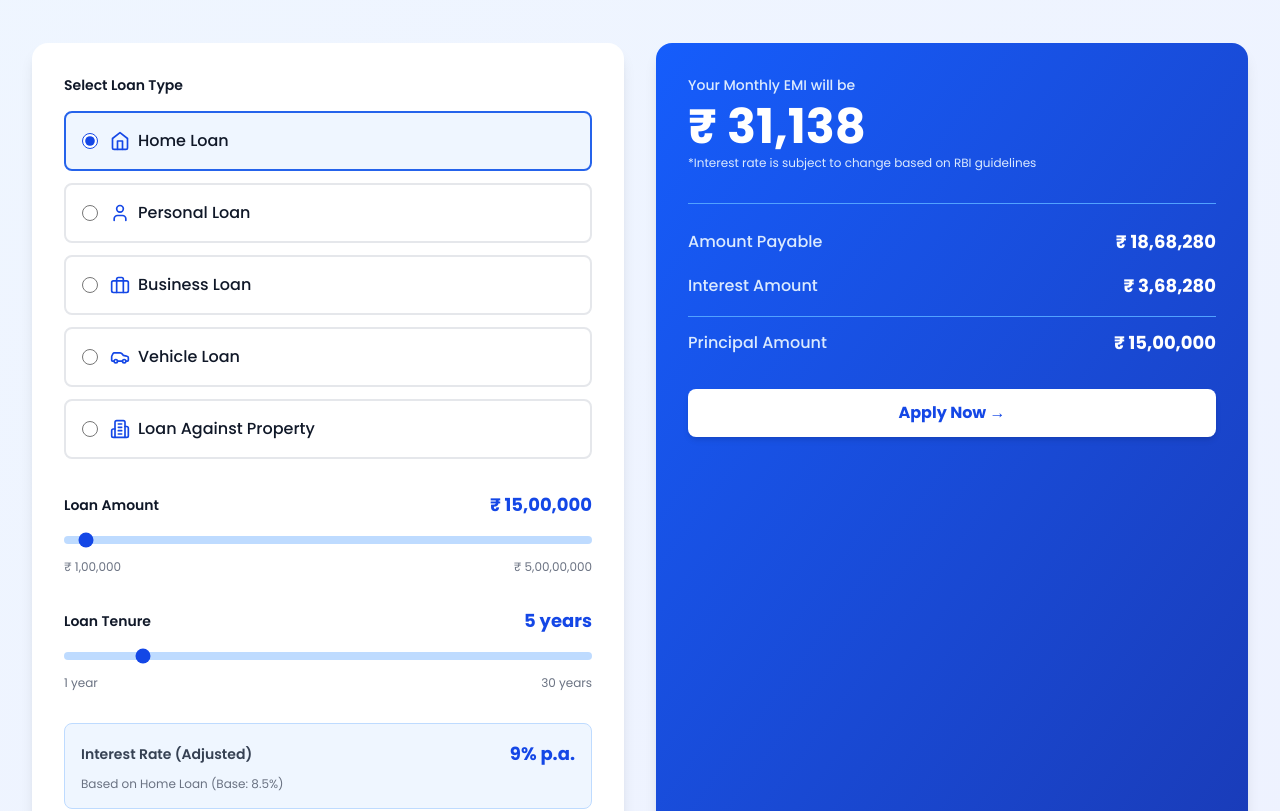
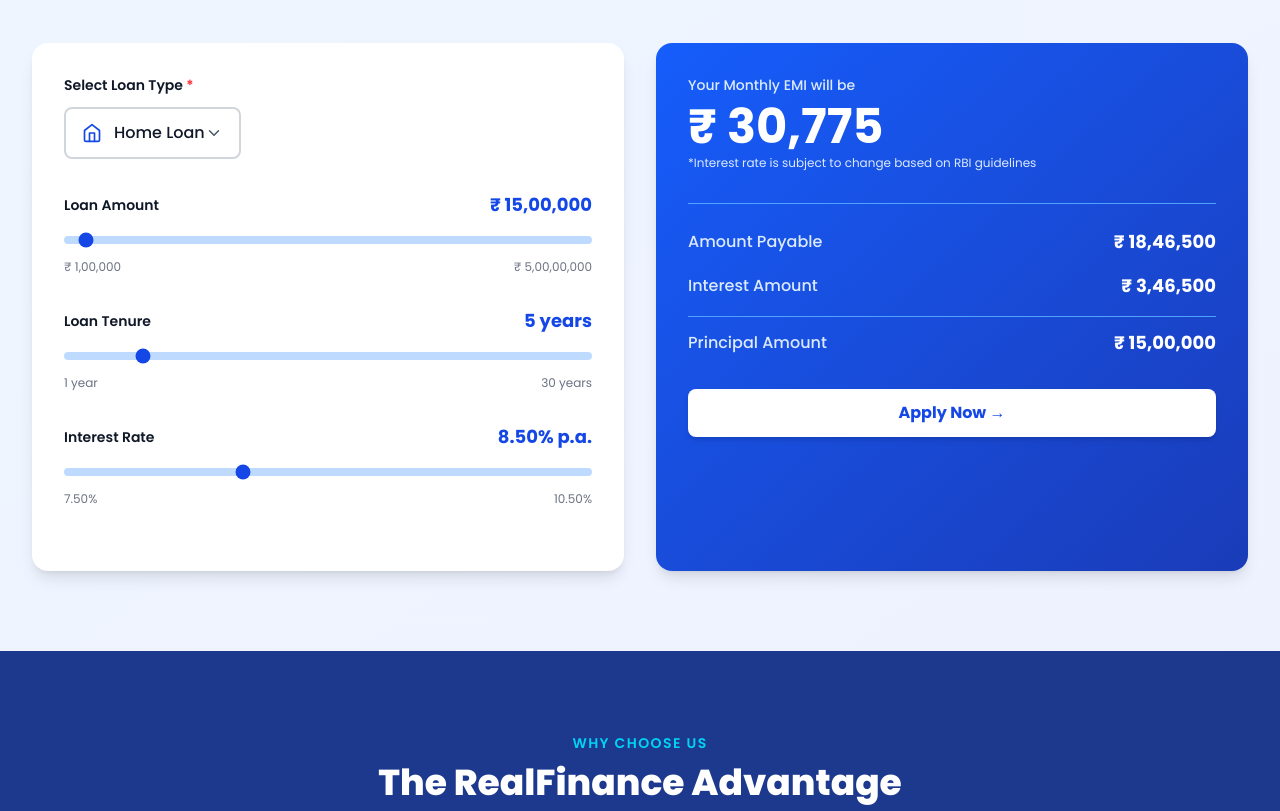
Before and after one commit to dkannan2602/mmfin-backend, a Next.js app: page / in a window 1280 px wide. Shown: the part 3700-4511 px from the top of the page. Built offline with nearby package versions, Linux system fonts and the light colour scheme.

Commit message:
feat: Add adjustable interest rate slider and redesign loan selector as form field

```diff
--- a/src/components/EMICalculator/EMICalculator.tsx
+++ b/src/components/EMICalculator/EMICalculator.tsx
@@ -1,13 +1,20 @@
 "use client";
 
-import { useState, useCallback, useMemo } from "react";
+import { useState, useCallback } from "react";
 import {
   Home,
   User,
   Briefcase,
   Car,
   Building2,
+  ChevronDown,
 } from "lucide-react";
+import {
+  DropdownMenu,
+  DropdownMenuContent,
+  DropdownMenuItem,
+  DropdownMenuTrigger,
+} from "@/components/ui/dropdown-menu";
 
 interface LoanType {
   id: string;
@@ -17,7 +24,9 @@ interface LoanType {
   maxAmount: number;
   minTenure: number;
   maxTenure: number;
-  baseRate: number;
+  minRate: number;
+  maxRate: number;
+  defaultRate: number;
 }
 
 const loanTypes: LoanType[] = [
@@ -29,7 +38,9 @@ const loanTypes: LoanType[] = [
     maxAmount: 50000000,
     minTenure: 1,
     maxTenure: 30,
-    baseRate: 8.5,
+    minRate: 7.5,
+    maxRate: 10.5,
+    defaultRate: 8.5,
   },
   {
     id: "personal",
@@ -39,7 +50,9 @@ const loanTypes: LoanType[] = [
     maxAmount: 5000000,
     minTenure: 1,
     maxTenure: 7,
-    baseRate: 10.99,
+    minRate: 9.99,
+    maxRate: 14.99,
+    defaultRate: 10.99,
   },
   {
     id: "business",
@@ -49,7 +62,9 @@ const loanTypes: LoanType[] = [
     maxAmount: 20000000,
     minTenure: 1,
     maxTenure: 10,
-    baseRate: 9.99,
+    minRate: 8.99,
+    maxRate: 12.99,
+    defaultRate: 9.99,
   },
   {
     id: "vehicle",
@@ -59,7 +74,9 @@ const loanTypes: LoanType[] = [
     maxAmount: 2500000,
     minTenure: 1,
     maxTenure: 8,
-    baseRate: 8.99,
+    minRate: 7.99,
+    maxRate: 10.99,
+    defaultRate: 8.99,
   },
   {
     id: "property",
@@ -69,40 +86,11 @@ const loanTypes: LoanType[] = [
     maxAmount: 10000000,
     minTenure: 1,
     maxTenure: 15,
-    baseRate: 8.49,
+    minRate: 7.49,
+    maxRate: 9.99,
+    defaultRate: 8.49,
   },
 ];
-
-// Function to calculate dynamic interest rate based on loan amount and tenure
-const calculateDynamicRate = (
-  baseRate: number,
-  loanAmount: number,
-  maxAmount: number,
-  tenure: number,
-  maxTenure: number
-): number => {
-  let adjustedRate = baseRate;
-
-  // Adjustment based on loan amount (lower amount = higher rate)
-  const amountPercentage = loanAmount / maxAmount;
-  if (amountPercentage < 0.3) {
-    adjustedRate += 0.5; // +0.5% for smaller loans
-  } else if (amountPercentage < 0.6) {
-    adjustedRate += 0.25; // +0.25% for medium loans
-  }
-  // else no additional adjustment for larger loans
-
-  // Adjustment based on tenure (longer tenure = higher rate)
-  const tenurePercentage = tenure / maxTenure;
-  if (tenurePercentage > 0.75) {
-    adjustedRate += 0.3; // +0.3% for longer tenure
-  } else if (tenurePercentage > 0.5) {
-    adjustedRate += 0.15; // +0.15% for medium tenure
-  }
-  // else no additional adjustment for shorter tenure
-
-  return Math.round(adjustedRate * 100) / 100; // Round to 2 decimals
-};
 
 const calculateEMI = (principal: number, rate: number, tenure: number) => {
   const monthlyRate = rate / 12 / 100;
@@ -120,34 +108,27 @@ const calculateEMI = (principal: number, rate: number, tenure: number) => {
 };
 
 export default function EMICalculator() {
-  const [selectedLoanId, setSelectedLoanId] = useState<string>("home");
+  const [selectedLoan, setSelectedLoan] = useState<LoanType>(loanTypes[0]);
   const [loanAmount, setLoanAmount] = useState(1500000);
   const [tenure, setTenure] = useState(5);
-
-  const selectedLoan = loanTypes.find((l) => l.id === selectedLoanId)!;
-
-  // Calculate dynamic interest rate based on amount, tenure, and loan type
-  const interestRate = useMemo(() => {
-    return calculateDynamicRate(
-      selectedLoan.baseRate,
-      loanAmount,
-      selectedLoan.maxAmount,
-      tenure,
-      selectedLoan.maxTenure
-    );
-  }, [selectedLoan, loanAmount, tenure]);
+  const [interestRate, setInterestRate] = useState(selectedLoan.defaultRate);
 
   const emi = calculateEMI(loanAmount, interestRate, tenure);
   const totalPayable = emi * tenure * 12;
   const interestAmount = totalPayable - loanAmount;
 
   const handleLoanChange = useCallback((loanId: string) => {
-    setSelectedLoanId(loanId);
     const loan = loanTypes.find((l) => l.id === loanId);
     if (loan) {
+      setSelectedLoan(loan);
       // Reset sliders to middle values within new loan's range
-      setLoanAmount(Math.round((loan.minAmount + loan.maxAmount) / 2));
-      setTenure(Math.round((loan.minTenure + loan.maxTenure) / 2));
+      setLoanAmount(
+        Math.round((loan.minAmount + loan.maxAmount) / 2)
+      );
+      setTenure(
+        Math.round((loan.minTenure + loan.maxTenure) / 2)
+      );
+      setInterestRate(loan.defaultRate);
     }
   }, []);
 
@@ -174,45 +155,43 @@ export default function EMICalculator() {
         <div className="grid grid-cols-1 lg:grid-cols-2 gap-8">
           {/* Left: Input Section */}
           <div className="bg-white rounded-2xl shadow-lg p-8">
-            {/* Loan Type Radio Buttons */}
-            <div className="mb-8">
-              <label className="block text-sm font-semibold text-gray-900 mb-4">
-                Select Loan Type
-              </label>
-              <div className="space-y-3">
+          {/* Loan Type Selector - Form Field */}
+          <div className="mb-8">
+            <label className="block text-sm font-semibold text-gray-900 mb-3">
+              Select Loan Type <span className="text-red-500">*</span>
+            </label>
+            <DropdownMenu>
+              <DropdownMenuTrigger asChild>
+                <button
+                  className="w-full px-4 py-3 bg-white border-2 border-gray-300 rounded-lg text-gray-900 font-medium flex items-center justify-between hover:border-blue-400 transition-colors focus:outline-none focus:border-blue-600"
+                  style={{
+                    width: "var(--radix-dropdown-menu-trigger-width)",
+                  }}
+                >
+                  <div className="flex items-center gap-3">
+                    <CurrentIcon size={20} className="text-blue-700" />
+                    <span>{selectedLoan.name}</span>
+                  </div>
+                  <ChevronDown size={18} className="text-gray-600" />
+                </button>
+              </DropdownMenuTrigger>
+              <DropdownMenuContent className="w-56">
                 {loanTypes.map((loan) => {
                   const LoanIcon = loan.icon;
                   return (
-                    <label
+                    <DropdownMenuItem
                       key={loan.id}
-                      className="flex items-center p-4 border-2 border-gray-200 rounded-lg cursor-pointer hover:border-blue-400 transition-colors"
-                      style={{
-                        borderColor:
-                          selectedLoanId === loan.id ? "#2563eb" : undefined,
-                        backgroundColor:
-                          selectedLoanId === loan.id ? "#eff6ff" : undefined,
-                      }}
+                      onClick={() => handleLoanChange(loan.id)}
+                      className="flex items-center gap-3 cursor-pointer px-3 py-2"
                     >
-                      <input
-                        type="radio"
-                        name="loan-type"
-                        value={loan.id}
-                        checked={selectedLoanId === loan.id}
-                        onChange={() => handleLoanChange(loan.id)}
-                        className="w-4 h-4 text-blue-700 cursor-pointer accent-blue-700"
-                      />
-                      <LoanIcon
-                        size={20}
-                        className="text-blue-700 ml-3 mr-2 flex-shrink-0"
-                      />
-                      <span className="text-gray-900 font-medium flex-1">
-                        {loan.name}
-                      </span>
-                    </label>
+                      <LoanIcon size={18} className="text-blue-700" />
+                      <span>{loan.name}</span>
+                    </DropdownMenuItem>
                   );
                 })}
-              </div>
-            </div>
+              </DropdownMenuContent>
+            </DropdownMenu>
+          </div>
 
             {/* Loan Amount Slider */}
             <div className="mb-8">
@@ -266,19 +245,29 @@ export default function EMICalculator() {
               </div>
             </div>
 
-            {/* Interest Rate Display (Dynamic) */}
-            <div className="bg-blue-50 border border-blue-200 rounded-lg p-4">
-              <div className="flex justify-between items-center">
-                <span className="text-sm font-semibold text-gray-700">
-                  Interest Rate (Adjusted)
-                </span>
+            {/* Interest Rate Slider */}
+            <div className="mb-8">
+              <div className="flex justify-between items-center mb-2">
+                <label className="block text-sm font-semibold text-gray-900">
+                  Interest Rate
+                </label>
                 <span className="text-lg font-bold text-blue-700">
-                  {interestRate}% p.a.
+                  {interestRate.toFixed(2)}% p.a.
                 </span>
               </div>
-              <p className="text-xs text-gray-500 mt-2">
-                Based on {selectedLoan.name} (Base: {selectedLoan.baseRate}%)
-              </p>
+              <input
+                type="range"
+                min={selectedLoan.minRate}
+                max={selectedLoan.maxRate}
+                value={interestRate}
+                step={0.01}
+                onChange={(e) => setInterestRate(Number(e.target.value))}
+                className="w-full h-2 bg-blue-200 rounded-lg appearance-none cursor-pointer accent-blue-700"
+              />
+              <div className="flex justify-between text-xs text-gray-500 mt-2">
+                <span>{selectedLoan.minRate.toFixed(2)}%</span>
+                <span>{selectedLoan.maxRate.toFixed(2)}%</span>
+              </div>
             </div>
           </div>
 
```
